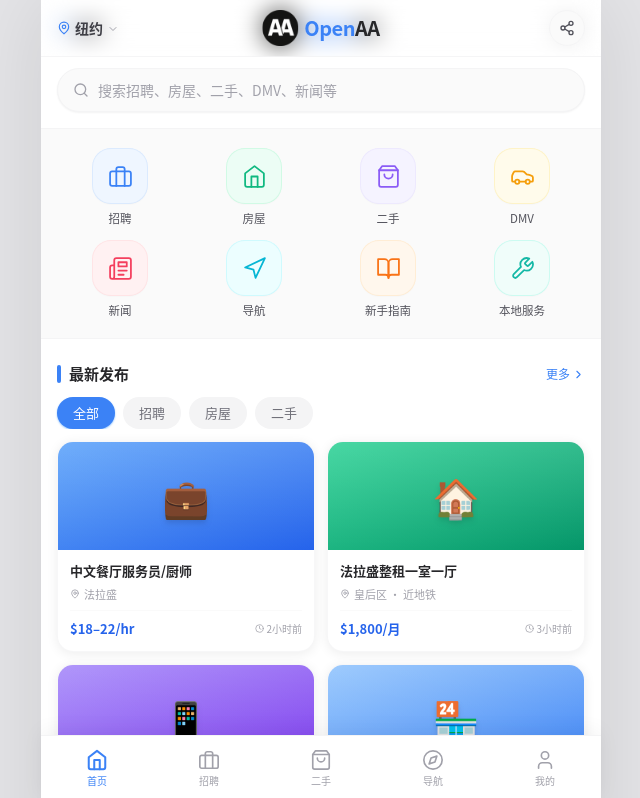
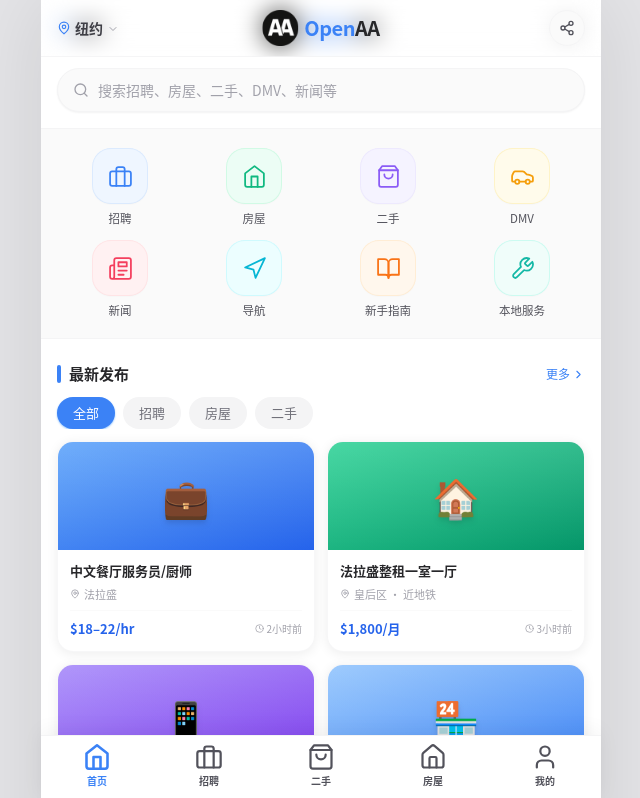
Before and after one commit to alititi-jackie/openaa-marketplace, a Next.js app: page / in a window 1280 px wide. Shown: the top 798 px of the page, without its empty margins (319-959 px from the left). Built offline with nearby package versions, Linux system fonts and the light colour scheme; no server answers; the database is empty.

Commit message:
ui(nav): rename navigation tab to housing and improve bottom nav icon/text

```diff
--- a/components/BottomNav.tsx
+++ b/components/BottomNav.tsx
@@ -2,13 +2,13 @@
 
 import Link from 'next/link'
 import { usePathname } from 'next/navigation'
-import { Home, Briefcase, ShoppingBag, Compass, User } from 'lucide-react'
+import { Home, Briefcase, ShoppingBag, House, User } from 'lucide-react'
 
 const items = [
   { href: '/', label: '首页', Icon: Home, exact: true },
   { href: '/jobs', label: '招聘', Icon: Briefcase, exact: false },
   { href: '/secondhand', label: '二手', Icon: ShoppingBag, exact: false },
-  { href: '/navigation', label: '导航', Icon: Compass, exact: false },
+  { href: '/housing', label: '房屋', Icon: House, exact: false },
   { href: '/profile', label: '我的', Icon: User, exact: false },
 ] as const
 
@@ -30,11 +30,11 @@ export default function BottomNav() {
               key={href}
               href={href}
               className={`flex flex-col items-center justify-center gap-0.5 py-1 transition-colors ${
-                active ? 'text-blue-500' : 'text-zinc-400'
+                active ? 'text-blue-500' : 'text-zinc-600'
               }`}
             >
-              <Icon size={22} strokeWidth={active ? 2.2 : 1.8} />
-              <span className="text-[10px] font-medium">{label}</span>
+              <Icon size={28} strokeWidth={active ? 2.2 : 1.9} />
+              <span className="text-[10px] font-semibold">{label}</span>
             </Link>
           )
         })}
```
